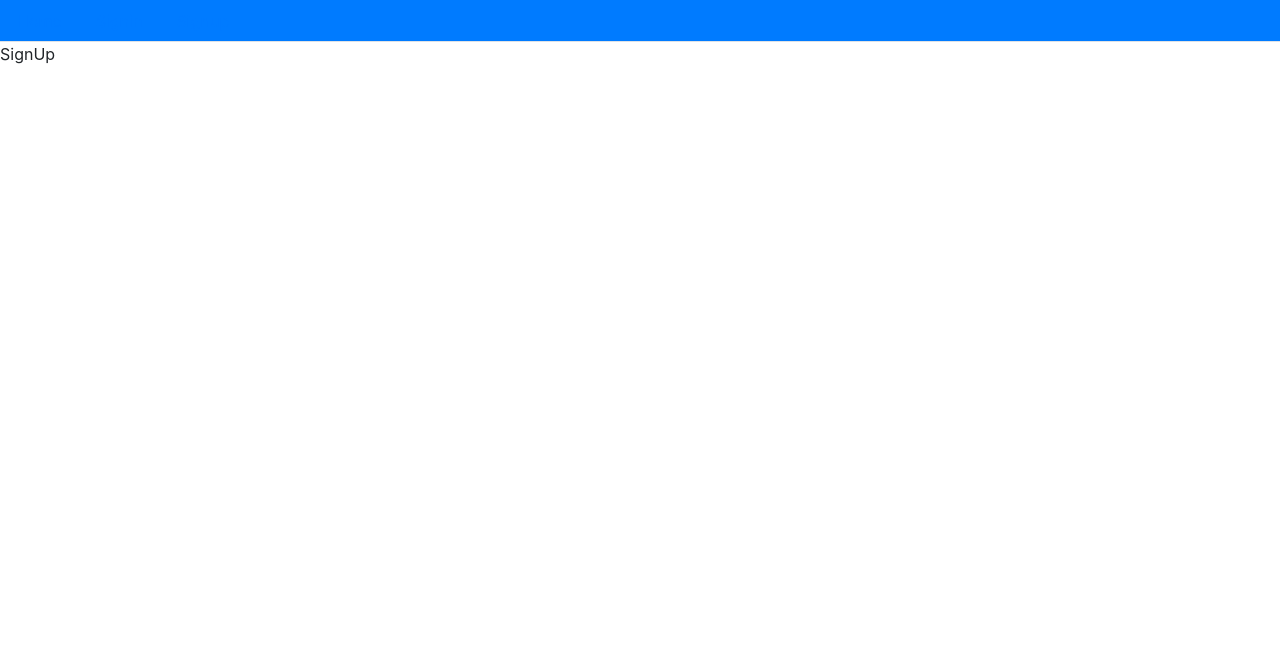
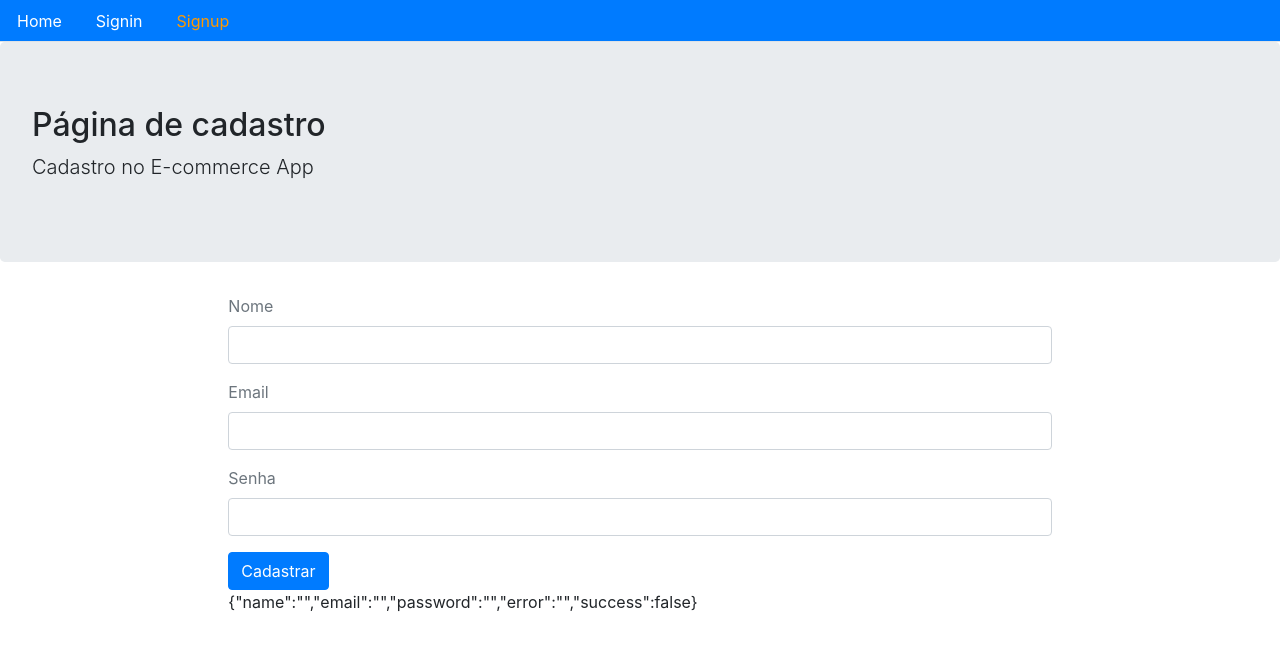
Before and after one commit to PauloDev13/ecommerce-frontend, a React (Create React App) app: page /signup in a window 1280 px wide. Shown: the top 650 px of the page. Built offline with nearby package versions, Linux system fonts and the light colour scheme; no server answers.

Commit message:
Criando tela de cadastro e salvando usuário no backend

```diff
--- a/package.json
+++ b/package.json
@@ -2,12 +2,14 @@
   "name": "frontend",
   "version": "0.1.0",
   "private": true,
+  "license": "MIT",
   "dependencies": {
     "@testing-library/jest-dom": "^5.11.4",
     "@testing-library/react": "^11.1.0",
     "@testing-library/user-event": "^12.1.10",
     "react": "^17.0.2",
     "react-dom": "^17.0.2",
+    "react-router-dom": "^5.2.0",
     "react-scripts": "4.0.3",
     "web-vitals": "^1.0.1"
   },
--- a/src/Routes.js
+++ b/src/Routes.js
@@ -1,14 +1,12 @@
 import { BrowserRouter, Switch, Route } from 'react-router-dom';
 
 import Home from './core/Home';
-import Menu from './core/Menu';
 import Signin from './user/Signin';
 import Signup from './user/Signup';
 
 const Routes = () => {
   return (
     <BrowserRouter>
-      <Menu />
       <Switch>
         <Route path="/" exact component={Home} />
         <Route path="/signin" exact component={Signin} />
--- /dev/null
+++ b/src/config/configUrl.js
@@ -0,0 +1 @@
+export const API = process.env.REACT_APP_URL_API;
--- a/src/core/Home.js
+++ b/src/core/Home.js
@@ -1,5 +1,9 @@
-const Home = () => {
-  return <div>Home</div>;
-};
+import Layout from './Layout';
+
+const Home = () => (
+  <Layout title="Página Inicial" description="E-commerce App">
+    ...
+  </Layout>
+);
 
 export default Home;
--- /dev/null
+++ b/src/core/Layout.js
@@ -0,0 +1,19 @@
+import Menu from './Menu';
+
+const Layout = ({
+  title = 'Title',
+  description = 'Descriptiom',
+  className,
+  children,
+}) => (
+  <div>
+    <Menu />
+    <div className="jumbotron">
+      <h2>{title}</h2>
+      <p className="lead">{description}</p>
+    </div>
+    <div className={className}>{children}</div>
+  </div>
+);
+
+export default Layout;
--- a/src/core/Menu.js
+++ b/src/core/Menu.js
@@ -1,20 +1,36 @@
 import { Link, withRouter } from 'react-router-dom';
 
-const Menu = () => (
+const isActive = (history, path) => {
+  if (history.location.pathname === path) {
+    return { color: '#ff9900' };
+  } else {
+    return { color: '#ffffff' };
+  }
+};
+
+const Menu = ({ history }) => (
   <div>
     <ul className="nav nav-tabs bg-primary">
       <li className="nav-item">
-        <Link className="nav-link" to="/">
+        <Link className="nav-link" style={isActive(history, '/')} to="/">
           Home
         </Link>
       </li>
       <li className="nav-item">
-        <Link className="nav-link" to="/signin">
+        <Link
+          className="nav-link"
+          style={isActive(history, '/signin')}
+          to="/signin"
+        >
           Signin
         </Link>
       </li>
       <li className="nav-item">
-        <Link className="nav-link" to="/signup">
+        <Link
+          className="nav-link"
+          style={isActive(history, '/signup')}
+          to="/signup"
+        >
           Signup
         </Link>
       </li>
@@ -22,4 +38,4 @@ const Menu = () => (
   </div>
 );
 
-export default Menu;
+export default withRouter(Menu);
--- a/src/user/Signin.js
+++ b/src/user/Signin.js
@@ -1,5 +1,9 @@
-const Signin = () => {
-  return <div>SignIn</div>;
-};
+import Layout from '../core/Layout';
+
+const Signin = () => (
+  <Layout title="Página login" description="Login para E-commerce App">
+    ...
+  </Layout>
+);
 
 export default Signin;
--- a/src/user/Signup.js
+++ b/src/user/Signup.js
@@ -1,5 +1,85 @@
+import { useState } from 'react';
+
+import Layout from '../core/Layout';
+import { API } from '../config/configUrl';
+
 const Signup = () => {
-  return <div>SignUp</div>;
+  const [values, setValues] = useState({
+    name: '',
+    email: '',
+    password: '',
+    error: '',
+    success: false,
+  });
+
+  const { name, email, password } = values;
+
+  const handleChange = (name) => (event) => {
+    setValues({ ...values, error: false, [name]: event.target.value });
+  };
+
+  const signup = (user) => {
+    fetch(`${API}/signup`, {
+      method: 'POST',
+      headers: {
+        Accept: 'application/json',
+        'Content-Type': 'application/json',
+      },
+      body: JSON.stringify(user),
+    })
+      .then((response) => response.json())
+      .catch((err) => console.error(err));
+  };
+
+  const clickSubmit = (event) => {
+    event.preventDefault();
+    signup({ name, email, password });
+  };
+
+  const signUpForm = () => (
+    <form>
+      <div className="form-group">
+        <label className="text-muted">Nome</label>
+        <input
+          onChange={handleChange('name')}
+          type="text"
+          className="form-control"
+        />
+      </div>
+
+      <div className="form-group">
+        <label className="text-muted">Email</label>
+        <input
+          onChange={handleChange('email')}
+          type="email"
+          className="form-control"
+        />
+      </div>
+
+      <div className="form-group">
+        <label className="text-muted">Senha</label>
+        <input
+          onChange={handleChange('password')}
+          type="password"
+          className="form-control"
+        />
+      </div>
+      <button onClick={clickSubmit} className="btn btn-primary">
+        Cadastrar
+      </button>
+    </form>
+  );
+
+  return (
+    <Layout
+      title="Página de cadastro"
+      description="Cadastro no E-commerce App"
+      className="container col-md-8 offset-md-2"
+    >
+      {signUpForm()}
+      {JSON.stringify(values)}
+    </Layout>
+  );
 };
 
 export default Signup;
```
Also changed, not shown: 2 other files (tests, documents, lock files or other folders).
